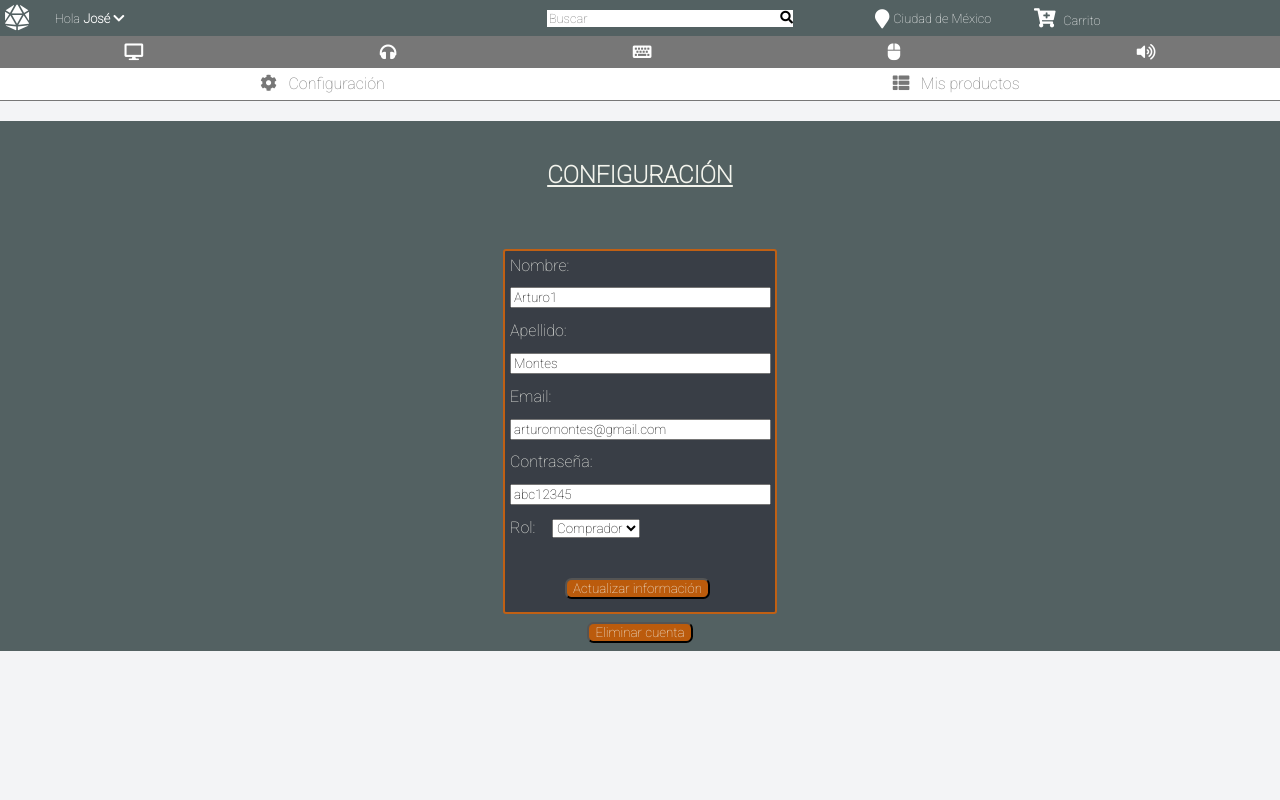
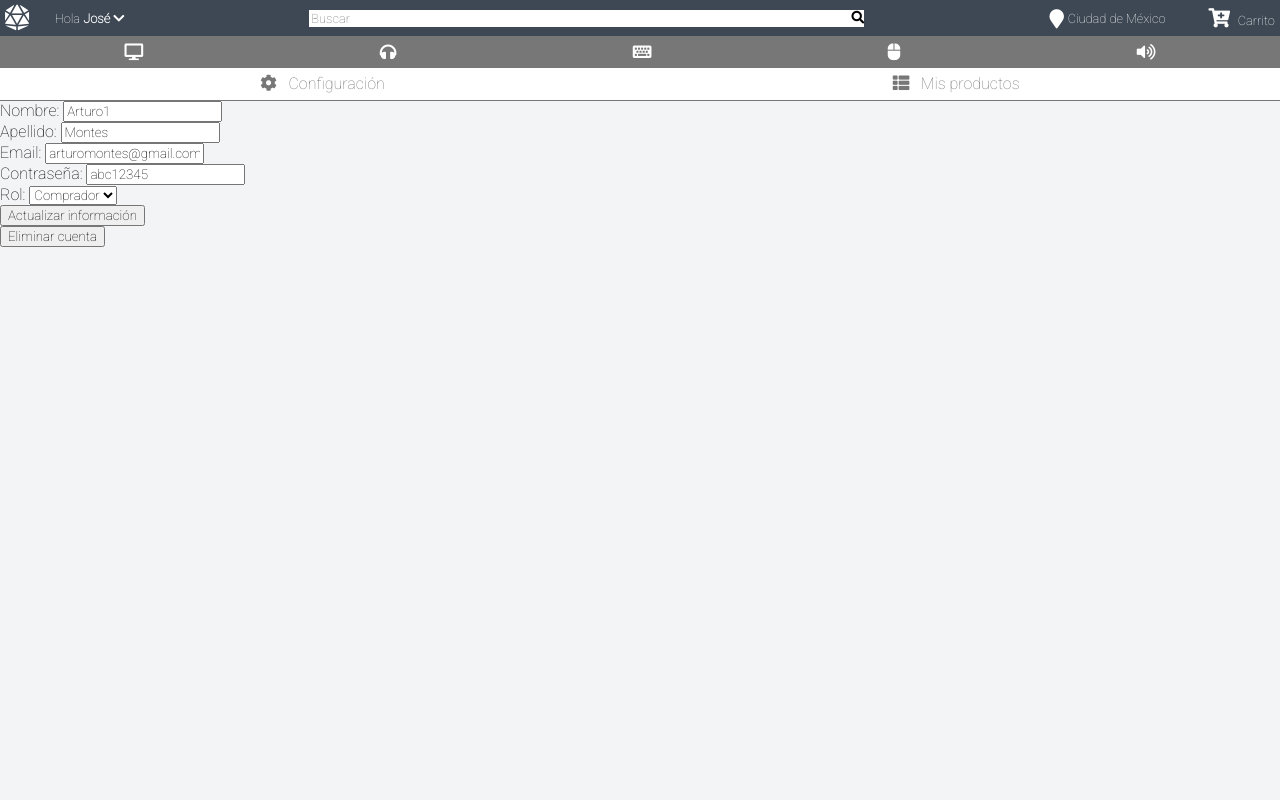
Before and after one commit to JoseSabas/grupo_12_GamingHouse2, a Node server app: page /account in a window 1280 px wide. Run offline with Node 20, Linux system fonts and the light colour scheme; some libraries are stand-ins or nearby versions.

Commit message:
Revert "Merge branch 'master' of https://github.com/JoseSabas/grupo_12_GamingHouse2"
This reverts commit cce41ff66036d54fc5125f6255c32b8ee346bace, reversing
changes made to 06a333e38e8be0c77f5f14721882e404dbbd499f.

```diff
--- a/GamingHouseApp/views/Configuration/Configuration.css
+++ /dev/null
@@ -1,59 +0,0 @@
-div{
-    width: 100vw;
-    background-color: #536162;
-}
-
-h2 {
-    width: 100%;
-    padding: 5vh 0vw;
-    text-decoration: underline;
-    justify-content: center;
-    text-align: center;
-    color: #F3F4ED;
-}
-
-form{
-    display: flex;
-    justify-content: center;;
-}
-
-div.configInfo{
-    width: 260px;
-    border: 2px;
-    padding: 5px;
-    border-radius: 3px;
-    border-style: solid;
-    background-color: #393E46;
-    border-color: #C06014;
-}
-
-div.configInfo label{
-    justify-content: space-around;
-    text-align: left;
-    margin: 1vw 1vw 1vw 0;
-    color: #F3F4ED;
-}
-
-div.configInfo input{
-    width: 253px;
-    margin: 1vw 0 1vw 0;
-    background-color: -internal-light-dark(#C06014, #F3F4ED);
-}
-
-div.configInfo button{
-    display: flex;
-    justify-content: center;
-    margin: 5vh 0 1vh 55px;
-    color: #F3F4ED;
-    background-color: #bb5b0c;
-    border-radius: 0.5em;
-    outline: none;
-}
-
-.bottonElim{
-    margin: 1vh 0;
-    color: #F3F4ED;
-    background-color: #bb5b0c;
-    border-radius: 0.5em;
-    outline: none;
-}
--- a/GamingHouseApp/views/Configuration/Configuration.ejs
+++ b/GamingHouseApp/views/Configuration/Configuration.ejs
@@ -1,8 +1,5 @@
 <div>
-    <h2>CONFIGURACIÓN</h2>
     <form action="/account/<%= user.id %>?_method=PATCH" method="POST">
-        <div class="configInfo">
-
         <label for="firstname">Nombre: </label>
         <input type="text" name="firstname" id="name" value="<%=user.firstname%>">
         <br/>
@@ -22,11 +19,9 @@
         </select>
         <br/>
         <button type="submit">Actualizar información</button>
-
-        </div>
     </form>
 
     <form action="/account/<%= user.id %>?_method=DELETE" method="POST" onsubmit="return confirm('Realmente desea eliminar esta cuenta');">
-        <button class="bottonElim" type="submit">Eliminar cuenta</button>
+        <button type="submit">Eliminar cuenta</button>
     </form>
 </div>
--- a/GamingHouseApp/views/Login/Login.ejs
+++ b/GamingHouseApp/views/Login/Login.ejs
@@ -51,6 +51,7 @@
 
             <div class="opciones">
             <a href="/register">No tengo cuenta</a>
+            <a href="/">regresar</a>
             </div>
         </main>
 
```
Also changed, not shown: GamingHouseApp/controllers/usersController.js (+20 -21 lines), GamingHouseApp/views/Register/Register.css (+13 -0 lines), GamingHouseApp/views/Register/Register.ejs (+8 -0 lines), GamingHouseApp/views/SearchBar/SearchBar.css (+0 -54 lines). Lines whose indentation alone changed are shown as unchanged.
